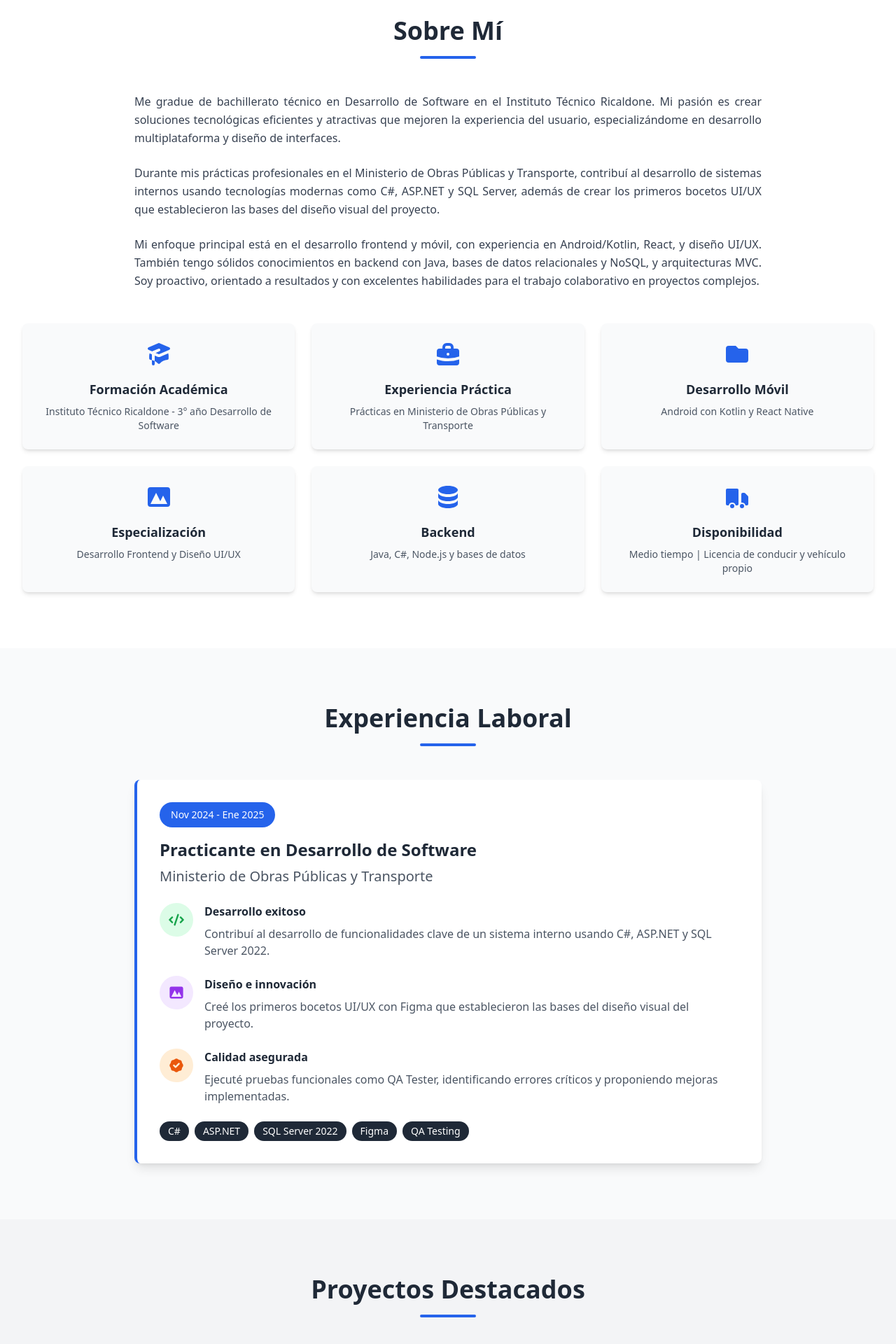
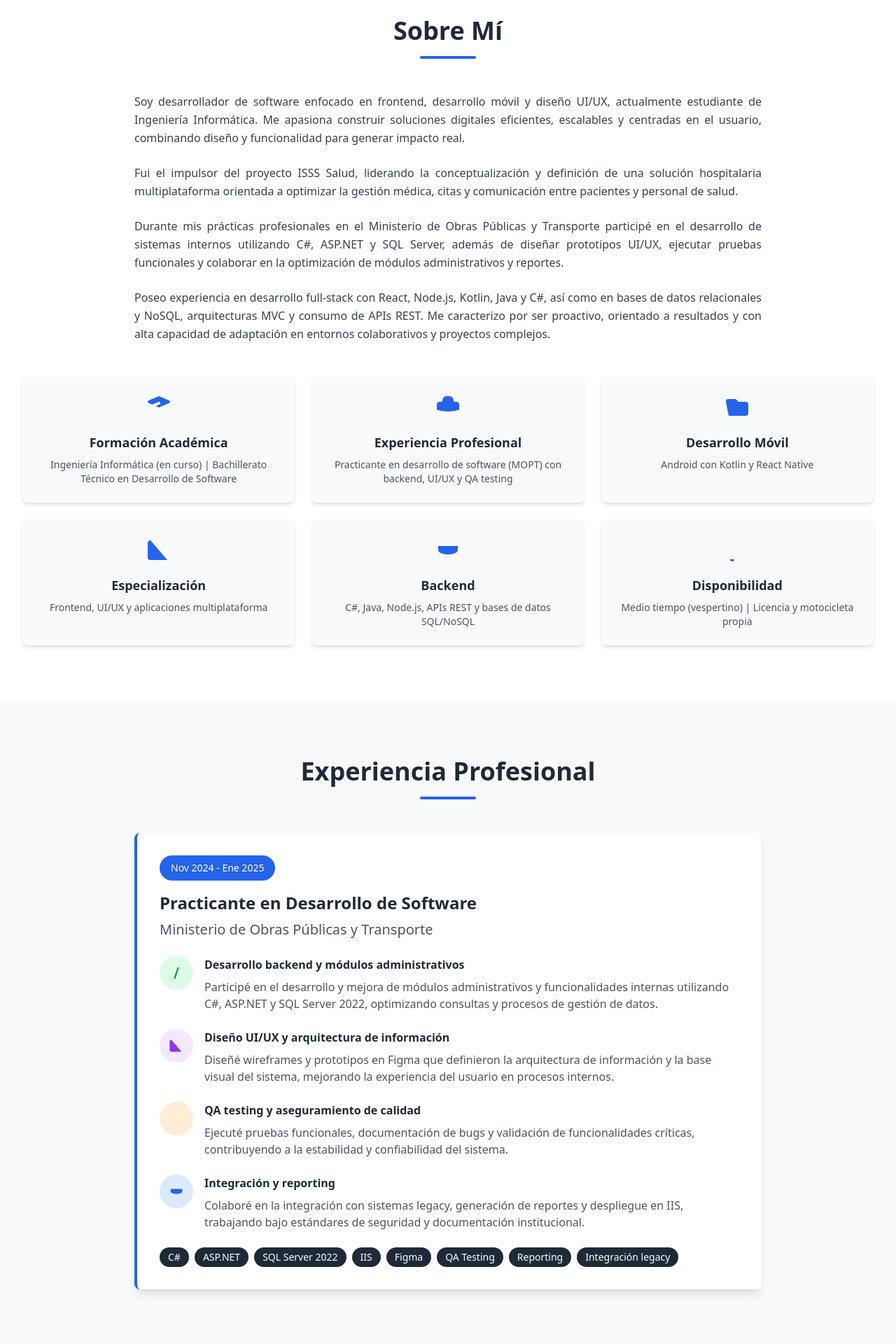
Before and after one commit to Xx-pocasangre-xX/Portafolio, a React (Vite) app in the folder frontend/: page / in a window 1280 px wide. Shown: the part 856-2776 px from the top of the page at 70% size. Built offline with nearby package versions, Linux system fonts and the light colour scheme.

Commit message:
actualizacion de informacion importante

```diff
--- a/frontend/src/components/sections/AboutSection.jsx
+++ b/frontend/src/components/sections/AboutSection.jsx
@@ -5,26 +5,25 @@ const AboutSection = () => {
     {
       icon: (
         <svg className="w-10 h-10" fill="currentColor" viewBox="0 0 20 20">
-          <path d="M10.394 2.08a1 1 0 00-.788 0l-7 3a1 1 0 000 1.84L5.25 8.051a.999.999 0 01.356-.257l4-1.714a1 1 0 11.788 1.838L7.667 9.088l1.94.831a1 1 0 00.787 0l7-3a1 1 0 000-1.838l-7-3zM3.31 9.397L5 10.12v4.102a8.969 8.969 0 00-1.05-.174 1 1 0 01-.89-.89 11.115 11.115 0 01.25-3.762zM9.3 16.573A9.026 9.026 0 007 14.935v-3.957l1.818.78a3 3 0 002.364 0l5.508-2.361a11.026 11.026 0 01.25 3.762 1 1 0 01-.89.89 8.968 8.968 0 00-5.35 2.524 1 1 0 01-1.4 0zM6 18a1 1 0 001-1v-2.065a8.935 8.935 0 00-2-.712V17a1 1 0 001 1z" />
+          <path d="M10.394 2.08a1 1 0 00-.788 0l-7 3a1 1 0 000 1.84L5.25 8.051a.999.999 0 01.356-.257l4-1.714a1 1 0 11.788 1.838L7.667 9.088l1.94.831a1 1 0 00.787 0l7-3a1 1 0 000-1.838l-7-3z" />
         </svg>
       ),
       title: "Formación Académica",
-      description: "Instituto Técnico Ricaldone - 3° año Desarrollo de Software"
+      description: "Ingeniería Informática (en curso) | Bachillerato Técnico en Desarrollo de Software"
     },
     {
       icon: (
         <svg className="w-10 h-10" fill="currentColor" viewBox="0 0 20 20">
-          <path fillRule="evenodd" d="M6 6V5a3 3 0 013-3h2a3 3 0 013 3v1h2a2 2 0 012 2v3.57A22.952 22.952 0 0110 13a22.95 22.95 0 01-8-1.43V8a2 2 0 012-2h2zm2-1a1 1 0 011-1h2a1 1 0 011 1v1H8V5zm1 5a1 1 0 011-1h.01a1 1 0 110 2H10a1 1 0 01-1-1z" clipRule="evenodd" />
-          <path d="M2 13.692V16a2 2 0 002 2h12a2 2 0 002-2v-2.308A24.974 24.974 0 0110 15c-2.796 0-5.487-.46-8-1.308z" />
+          <path d="M6 6V5a3 3 0 013-3h2a3 3 0 013 3v1h2a2 2 0 012 2v3.57A22.952 22.952 0 0110 13a22.95 22.95 0 01-8-1.43V8a2 2 0 012-2h2z" />
         </svg>
       ),
-      title: "Experiencia Práctica",
-      description: "Prácticas en Ministerio de Obras Públicas y Transporte"
+      title: "Experiencia Profesional",
+      description: "Practicante en desarrollo de software (MOPT) con backend, UI/UX y QA testing"
     },
     {
       icon: (
         <svg className="w-10 h-10" fill="currentColor" viewBox="0 0 20 20">
-          <path d="M2 6a2 2 0 012-2h5l2 2h5a2 2 0 012 2v6a2 2 0 01-2 2H4a2 2 0 01-2-2V6z" />
+          <path d="M2 6a2 2 0 012-2h5l2 2h5a2 2 0 012 2v6a2 2 0 01-2 2H4z" />
         </svg>
       ),
       title: "Desarrollo Móvil",
@@ -33,32 +32,29 @@ const AboutSection = () => {
     {
       icon: (
         <svg className="w-10 h-10" fill="currentColor" viewBox="0 0 20 20">
-          <path fillRule="evenodd" d="M4 3a2 2 0 00-2 2v10a2 2 0 002 2h12a2 2 0 002-2V5a2 2 0 00-2-2H4zm12 12H4l4-8 3 6 2-4 3 6z" clipRule="evenodd" />
+          <path d="M4 3a2 2 0 00-2 2v10a2 2 0 002 2h12z" />
         </svg>
       ),
       title: "Especialización",
-      description: "Desarrollo Frontend y Diseño UI/UX"
+      description: "Frontend, UI/UX y aplicaciones multiplataforma"
     },
     {
       icon: (
         <svg className="w-10 h-10" fill="currentColor" viewBox="0 0 20 20">
-          <path d="M3 12v3c0 1.657 3.134 3 7 3s7-1.343 7-3v-3c0 1.657-3.134 3-7 3s-7-1.343-7-3z" />
-          <path d="M3 7v3c0 1.657 3.134 3 7 3s7-1.343 7-3V7c0 1.657-3.134 3-7 3S3 8.657 3 7z" />
-          <path d="M17 5c0 1.657-3.134 3-7 3S3 6.657 3 5s3.134-3 7-3 7 1.343 7 3z" />
+          <path d="M3 7v3c0 1.657 3.134 3 7 3s7-1.343 7-3V7z" />
         </svg>
       ),
       title: "Backend",
-      description: "Java, C#, Node.js y bases de datos"
+      description: "C#, Java, Node.js, APIs REST y bases de datos SQL/NoSQL"
     },
     {
       icon: (
         <svg className="w-10 h-10" fill="currentColor" viewBox="0 0 20 20">
-          <path d="M8 16.5a1.5 1.5 0 11-3 0 1.5 1.5 0 013 0zM15 16.5a1.5 1.5 0 11-3 0 1.5 1.5 0 013 0z" />
-          <path d="M3 4a1 1 0 00-1 1v10a1 1 0 001 1h1.05a2.5 2.5 0 014.9 0H10a1 1 0 001-1V5a1 1 0 00-1-1H3zM14 7a1 1 0 00-1 1v6.05A2.5 2.5 0 0115.95 16H17a1 1 0 001-1v-5a1 1 0 00-.293-.707l-2-2A1 1 0 0015 7h-1z" />
+          <path d="M8 16.5a1.5 1.5 0 11-3 0z" />
         </svg>
       ),
       title: "Disponibilidad",
-      description: "Medio tiempo | Licencia de conducir y vehículo propio"
+      description: "Medio tiempo (vespertino) | Licencia y motocicleta propia"
     }
   ];
 
@@ -72,26 +68,32 @@ const AboutSection = () => {
 
         <div className="max-w-4xl mx-auto mb-12">
           <p className="text-gray-700 mb-6 text-justify leading-relaxed">
-            Me gradue de bachillerato técnico en Desarrollo de Software en el
-            Instituto Técnico Ricaldone. Mi pasión es crear soluciones tecnológicas eficientes y atractivas
-            que mejoren la experiencia del usuario, especializándome en desarrollo multiplataforma y diseño
-            de interfaces.
+            Soy desarrollador de software enfocado en frontend, desarrollo móvil y diseño UI/UX, actualmente
+            estudiante de Ingeniería Informática. Me apasiona construir soluciones digitales eficientes,
+            escalables y centradas en el usuario, combinando diseño y funcionalidad para generar impacto real.
           </p>
+
           <p className="text-gray-700 mb-6 text-justify leading-relaxed">
-            Durante mis prácticas profesionales en el Ministerio de Obras Públicas y Transporte, contribuí al
-            desarrollo de sistemas internos usando tecnologías modernas como C#, ASP.NET y SQL Server,
-            además de crear los primeros bocetos UI/UX que establecieron las bases del diseño visual del
-            proyecto.
+            Fui el impulsor del proyecto ISSS Salud, liderando la conceptualización y definición de una
+            solución hospitalaria multiplataforma orientada a optimizar la gestión médica, citas y comunicación
+            entre pacientes y personal de salud.
           </p>
+
+          <p className="text-gray-700 mb-6 text-justify leading-relaxed">
+            Durante mis prácticas profesionales en el Ministerio de Obras Públicas y Transporte participé en
+            el desarrollo de sistemas internos utilizando C#, ASP.NET y SQL Server, además de diseñar
+            prototipos UI/UX, ejecutar pruebas funcionales y colaborar en la optimización de módulos
+            administrativos y reportes.
+          </p>
+
           <p className="text-gray-700 text-justify leading-relaxed">
-            Mi enfoque principal está en el desarrollo frontend y móvil, con experiencia en Android/Kotlin,
-            React, y diseño UI/UX. También tengo sólidos conocimientos en backend con Java, bases de datos
-            relacionales y NoSQL, y arquitecturas MVC. Soy proactivo, orientado a resultados y con
-            excelentes habilidades para el trabajo colaborativo en proyectos complejos.
+            Poseo experiencia en desarrollo full-stack con React, Node.js, Kotlin, Java y C#, así como en bases
+            de datos relacionales y NoSQL, arquitecturas MVC y consumo de APIs REST. Me caracterizo por ser
+            proactivo, orientado a resultados y con alta capacidad de adaptación en entornos colaborativos y
+            proyectos complejos.
           </p>
         </div>
 
-        {/* Details Grid */}
         <div className="grid grid-cols-1 md:grid-cols-2 lg:grid-cols-3 gap-6 mt-12">
           {details.map((detail, index) => (
             <div
--- a/frontend/src/components/sections/ExperienceSection.jsx
+++ b/frontend/src/components/sections/ExperienceSection.jsx
@@ -5,7 +5,7 @@ const ExperienceSection = () => {
     <section id="experience" className="py-20 bg-gray-50">
       <div className="container mx-auto px-4 sm:px-6 lg:px-8">
         <h2 className="text-3xl sm:text-4xl font-bold text-center mb-12 text-gray-800 relative">
-          Experiencia Laboral
+          Experiencia Profesional
           <span className="block w-20 h-1 bg-blue-600 mx-auto mt-4 rounded-full"></span>
         </h2>
 
@@ -25,18 +25,19 @@ const ExperienceSection = () => {
             </h4>
 
             <div className="space-y-6">
+
               {/* Achievement 1 */}
               <div className="flex items-start space-x-4">
                 <div className="flex-shrink-0 w-12 h-12 bg-green-100 rounded-full flex items-center justify-center">
                   <svg className="w-6 h-6 text-green-600" fill="currentColor" viewBox="0 0 20 20">
-                    <path fillRule="evenodd" d="M12.316 3.051a1 1 0 01.633 1.265l-4 12a1 1 0 11-1.898-.632l4-12a1 1 0 011.265-.633zM5.707 6.293a1 1 0 010 1.414L3.414 10l2.293 2.293a1 1 0 11-1.414 1.414l-3-3a1 1 0 010-1.414l3-3a1 1 0 011.414 0zm8.586 0a1 1 0 011.414 0l3 3a1 1 0 010 1.414l-3 3a1 1 0 11-1.414-1.414L16.586 10l-2.293-2.293a1 1 0 010-1.414z" clipRule="evenodd" />
+                    <path d="M12.316 3.051a1 1 0 01.633 1.265l-4 12a1 1 0 11-1.898-.632l4-12z" />
                   </svg>
                 </div>
                 <div className="flex-1">
-                  <h5 className="font-semibold text-gray-800 mb-2">Desarrollo exitoso</h5>
+                  <h5 className="font-semibold text-gray-800 mb-2">Desarrollo backend y módulos administrativos</h5>
                   <p className="text-gray-600">
-                    Contribuí al desarrollo de funcionalidades clave de un sistema interno usando C#,
-                    ASP.NET y SQL Server 2022.
+                    Participé en el desarrollo y mejora de módulos administrativos y funcionalidades internas
+                    utilizando C#, ASP.NET y SQL Server 2022, optimizando consultas y procesos de gestión de datos.
                   </p>
                 </div>
               </div>
@@ -45,14 +46,14 @@ const ExperienceSection = () => {
               <div className="flex items-start space-x-4">
                 <div className="flex-shrink-0 w-12 h-12 bg-purple-100 rounded-full flex items-center justify-center">
                   <svg className="w-6 h-6 text-purple-600" fill="currentColor" viewBox="0 0 20 20">
-                    <path fillRule="evenodd" d="M4 3a2 2 0 00-2 2v10a2 2 0 002 2h12a2 2 0 002-2V5a2 2 0 00-2-2H4zm12 12H4l4-8 3 6 2-4 3 6z" clipRule="evenodd" />
+                    <path d="M4 3a2 2 0 00-2 2v10a2 2 0 002 2h12z" />
                   </svg>
                 </div>
                 <div className="flex-1">
-                  <h5 className="font-semibold text-gray-800 mb-2">Diseño e innovación</h5>
+                  <h5 className="font-semibold text-gray-800 mb-2">Diseño UI/UX y arquitectura de información</h5>
                   <p className="text-gray-600">
-                    Creé los primeros bocetos UI/UX con Figma que establecieron las bases del diseño
-                    visual del proyecto.
+                    Diseñé wireframes y prototipos en Figma que definieron la arquitectura de información
+                    y la base visual del sistema, mejorando la experiencia del usuario en procesos internos.
                   </p>
                 </div>
               </div>
@@ -61,22 +62,48 @@ const ExperienceSection = () => {
               <div className="flex items-start space-x-4">
                 <div className="flex-shrink-0 w-12 h-12 bg-orange-100 rounded-full flex items-center justify-center">
                   <svg className="w-6 h-6 text-orange-600" fill="currentColor" viewBox="0 0 20 20">
-                    <path fillRule="evenodd" d="M6.267 3.455a3.066 3.066 0 001.745-.723 3.066 3.066 0 013.976 0 3.066 3.066 0 001.745.723 3.066 3.066 0 012.812 2.812c.051.643.304 1.254.723 1.745a3.066 3.066 0 010 3.976 3.066 3.066 0 00-.723 1.745 3.066 3.066 0 01-2.812 2.812 3.066 3.066 0 00-1.745.723 3.066 3.066 0 01-3.976 0 3.066 3.066 0 00-1.745-.723 3.066 3.066 0 01-2.812-2.812 3.066 3.066 0 00-.723-1.745 3.066 3.066 0 010-3.976 3.066 3.066 0 00.723-1.745 3.066 3.066 0 012.812-2.812zm7.44 5.252a1 1 0 00-1.414-1.414L9 10.586 7.707 9.293a1 1 0 00-1.414 1.414l2 2a1 1 0 001.414 0l4-4z" clipRule="evenodd" />
+                    <path d="M6.267 3.455a3.066 3.066 0 001.745-.723z" />
                   </svg>
                 </div>
                 <div className="flex-1">
-                  <h5 className="font-semibold text-gray-800 mb-2">Calidad asegurada</h5>
+                  <h5 className="font-semibold text-gray-800 mb-2">QA testing y aseguramiento de calidad</h5>
                   <p className="text-gray-600">
-                    Ejecuté pruebas funcionales como QA Tester, identificando errores críticos y
-                    proponiendo mejoras implementadas.
+                    Ejecuté pruebas funcionales, documentación de bugs y validación de funcionalidades críticas,
+                    contribuyendo a la estabilidad y confiabilidad del sistema.
                   </p>
                 </div>
               </div>
+
+              {/* Achievement 4 */}
+              <div className="flex items-start space-x-4">
+                <div className="flex-shrink-0 w-12 h-12 bg-blue-100 rounded-full flex items-center justify-center">
+                  <svg className="w-6 h-6 text-blue-600" fill="currentColor" viewBox="0 0 20 20">
+                    <path d="M3 7v3c0 1.657 3.134 3 7 3s7-1.343 7-3V7z" />
+                  </svg>
+                </div>
+                <div className="flex-1">
+                  <h5 className="font-semibold text-gray-800 mb-2">Integración y reporting</h5>
+                  <p className="text-gray-600">
+                    Colaboré en la integración con sistemas legacy, generación de reportes y despliegue en IIS,
+                    trabajando bajo estándares de seguridad y documentación institucional.
+                  </p>
+                </div>
+              </div>
+
             </div>
 
             {/* Technologies */}
             <div className="mt-6 flex flex-wrap gap-2">
-              {['C#', 'ASP.NET', 'SQL Server 2022', 'Figma', 'QA Testing'].map((tech) => (
+              {[
+                'C#',
+                'ASP.NET',
+                'SQL Server 2022',
+                'IIS',
+                'Figma',
+                'QA Testing',
+                'Reporting',
+                'Integración legacy'
+              ].map((tech) => (
                 <span
                   key={tech}
                   className="px-3 py-1 bg-gray-800 text-white text-sm rounded-full"
@@ -85,6 +112,7 @@ const ExperienceSection = () => {
                 </span>
               ))}
             </div>
+
           </div>
         </div>
       </div>
--- a/frontend/src/components/sections/SkillsSection.jsx
+++ b/frontend/src/components/sections/SkillsSection.jsx
@@ -17,7 +17,6 @@ const SkillsSection = () => {
   }, []);
 
   const skillLevelWidths = {
-    'Básico': 25,
     'Intermedio': 50,
     'Avanzado': 75,
     'Profesional': 100
@@ -27,39 +26,48 @@ const SkillsSection = () => {
     {
       title: 'Lenguajes de Programación',
       skills: [
+        { name: 'JavaScript', level: 'Profesional' },
         { name: 'Kotlin', level: 'Avanzado' },
-        { name: 'Java', level: 'Profesional' },
-        { name: 'JavaScript', level: 'Avanzado' },
-        { name: 'C#', level: 'Intermedio' }
+        { name: 'Java', level: 'Avanzado' },
+        { name: 'C#', level: 'Avanzado' }
       ]
     },
     {
-      title: 'Frameworks y Librerías',
+      title: 'Frontend & Mobile',
       skills: [
-        { name: 'Android SDK', level: 'Avanzado' },
         { name: 'React', level: 'Profesional' },
+        { name: 'React Native', level: 'Avanzado' },
+        { name: 'Android (Kotlin)', level: 'Avanzado' },
+        { name: 'Java Swing', level: 'Avanzado' },
+        { name: 'UI/UX Design', level: 'Profesional' }
+      ]
+    },
+    {
+      title: 'Backend & APIs',
+      skills: [
         { name: 'Node.js', level: 'Avanzado' },
         { name: 'Express.js', level: 'Avanzado' },
-        { name: 'ASP.NET', level: 'Intermedio' },
-        { name: 'Java Swing', level: 'Avanzado' }
+        { name: 'ASP.NET', level: 'Avanzado' },
+        { name: 'APIs REST', level: 'Profesional' },
+        { name: 'JWT & Autenticación por roles', level: 'Avanzado' },
+        { name: 'Arquitectura MVC', level: 'Profesional' }
       ]
     },
     {
       title: 'Bases de Datos',
       skills: [
+        { name: 'SQL Server 2022', level: 'Avanzado' },
         { name: 'Oracle Database', level: 'Avanzado' },
-        { name: 'MongoDB', level: 'Avanzado' },
-        { name: 'SQL Server', level: 'Intermedio' }
+        { name: 'MongoDB + Mongoose', level: 'Avanzado' }
       ]
     },
     {
-      title: 'Herramientas y Metodologías',
+      title: 'Herramientas & DevOps',
       skills: [
+        { name: 'Git / GitHub', level: 'Profesional' },
         { name: 'Figma', level: 'Avanzado' },
-        { name: 'Git/GitHub', level: 'Profesional' },
-        { name: 'Android Studio', level: 'Avanzado' },
-        { name: 'Visual Studio', level: 'Avanzado' },
-        { name: 'Diseño UI/UX', level: 'Profesional' },
+        { name: 'Postman', level: 'Avanzado' },
+        { name: 'IIS', level: 'Intermedio' },
         { name: 'QA Testing', level: 'Avanzado' }
       ]
     }
@@ -67,40 +75,20 @@ const SkillsSection = () => {
 
   const softSkills = [
     {
-      icon: (
-        <svg className="w-10 h-10" fill="currentColor" viewBox="0 0 20 20">
-          <path fillRule="evenodd" d="M18 10c0 3.866-3.582 7-8 7a8.841 8.841 0 01-4.083-.98L2 17l1.338-3.123C2.493 12.767 2 11.434 2 10c0-3.866 3.582-7 8-7s8 3.134 8 7zM7 9H5v2h2V9zm8 0h-2v2h2V9zM9 9h2v2H9V9z" clipRule="evenodd" />
-        </svg>
-      ),
-      title: 'Comunicación Efectiva',
-      description: 'Capacidad para expresar ideas claramente y trabajar en equipos multidisciplinarios'
+      title: 'Comunicación Técnica',
+      description: 'Capacidad para documentar, explicar soluciones y colaborar con equipos multidisciplinarios.'
     },
     {
-      icon: (
-        <svg className="w-10 h-10" fill="currentColor" viewBox="0 0 20 20">
-          <path d="M13 6a3 3 0 11-6 0 3 3 0 016 0zM18 8a2 2 0 11-4 0 2 2 0 014 0zM14 15a4 4 0 00-8 0v3h8v-3zM6 8a2 2 0 11-4 0 2 2 0 014 0zM16 18v-3a5.972 5.972 0 00-.75-2.906A3.005 3.005 0 0119 15v3h-3zM4.75 12.094A5.973 5.973 0 004 15v3H1v-3a3 3 0 013.75-2.906z" />
-        </svg>
-      ),
       title: 'Trabajo en Equipo',
-      description: 'Experiencia colaborando en proyectos complejos y coordinando esfuerzos'
+      description: 'Experiencia en proyectos académicos, institucionales y full-stack colaborativos.'
     },
     {
-      icon: (
-        <svg className="w-10 h-10" fill="currentColor" viewBox="0 0 20 20">
-          <path fillRule="evenodd" d="M10 2a1 1 0 00-1 1v1a1 1 0 002 0V3a1 1 0 00-1-1zM4 4h3a3 3 0 006 0h3a2 2 0 012 2v9a2 2 0 01-2 2H4a2 2 0 01-2-2V6a2 2 0 012-2zm2.5 7a1.5 1.5 0 100-3 1.5 1.5 0 000 3zm2.45 4a2.5 2.5 0 10-4.9 0h4.9zM12 9a1 1 0 100 2h3a1 1 0 100-2h-3zm-1 4a1 1 0 011-1h2a1 1 0 110 2h-2a1 1 0 01-1-1z" clipRule="evenodd" />
-        </svg>
-      ),
-      title: 'Pensamiento Crítico',
-      description: 'Análisis y resolución de problemas técnicos de manera eficiente'
+      title: 'Pensamiento Analítico',
+      description: 'Resolución estructurada de problemas, optimización de consultas y diseño de arquitectura.'
     },
     {
-      icon: (
-        <svg className="w-10 h-10" fill="currentColor" viewBox="0 0 20 20">
-          <path fillRule="evenodd" d="M6.672 1.911a1 1 0 10-1.932.518l.259.966a1 1 0 001.932-.518l-.26-.966zM2.429 4.74a1 1 0 10-.517 1.932l.966.259a1 1 0 00.517-1.932l-.966-.26zm8.814-.569a1 1 0 00-1.415-1.414l-.707.707a1 1 0 101.415 1.414l.707-.707zm-7.071 7.072l.707-.707A1 1 0 003.465 9.12l-.708.707a1 1 0 001.415 1.415zm3.2-5.171a1 1 0 00-1.3 1.3l4 10a1 1 0 001.823.075l1.38-2.759 3.018 3.02a1 1 0 001.414-1.415l-3.019-3.02 2.76-1.379a1 1 0 00-.076-1.822l-10-4z" clipRule="evenodd" />
-        </svg>
-      ),
-      title: 'Orientación a Resultados',
-      description: 'Enfoque en cumplir objetivos y entregar soluciones de calidad'
+      title: 'Adaptabilidad',
+      description: 'Experiencia trabajando en entornos gubernamentales con estándares de seguridad y documentación.'
     }
   ];
 
@@ -108,11 +96,10 @@ const SkillsSection = () => {
     <section id="skills" ref={sectionRef} className="py-20 bg-white">
       <div className="container mx-auto px-4 sm:px-6 lg:px-8">
         <h2 className="text-3xl sm:text-4xl font-bold text-center mb-12 text-gray-800 relative">
-          Habilidades Técnicas
+          Stack Técnico
           <span className="block w-20 h-1 bg-blue-600 mx-auto mt-4 rounded-full"></span>
         </h2>
 
-        {/* Technical Skills */}
         <div className="grid grid-cols-1 lg:grid-cols-2 gap-8 mb-16">
           {skillCategories.map((category, categoryIndex) => (
             <div key={categoryIndex} className="bg-gray-50 rounded-lg p-6">
@@ -145,18 +132,16 @@ const SkillsSection = () => {
         {/* Soft Skills */}
         <div className="mt-20">
           <h3 className="text-2xl font-semibold text-center text-gray-800 mb-10">
-            Habilidades Blandas
+            Habilidades Profesionales
             <span className="block w-16 h-1 bg-blue-600 mx-auto mt-3 rounded-full"></span>
           </h3>
+
           <div className="grid grid-cols-1 md:grid-cols-2 lg:grid-cols-4 gap-6">
             {softSkills.map((skill, index) => (
               <div
                 key={index}
                 className="text-center p-6 bg-gray-50 rounded-lg hover:shadow-lg hover:-translate-y-1 transition-all duration-300"
               >
-                <div className="text-blue-600 mb-4 flex justify-center">
-                  {skill.icon}
-                </div>
                 <h4 className="font-semibold text-gray-800 mb-3">
                   {skill.title}
                 </h4>
```
Also changed, not shown: frontend/src/components/sections/HeroSection.jsx (+12 -5 lines).
